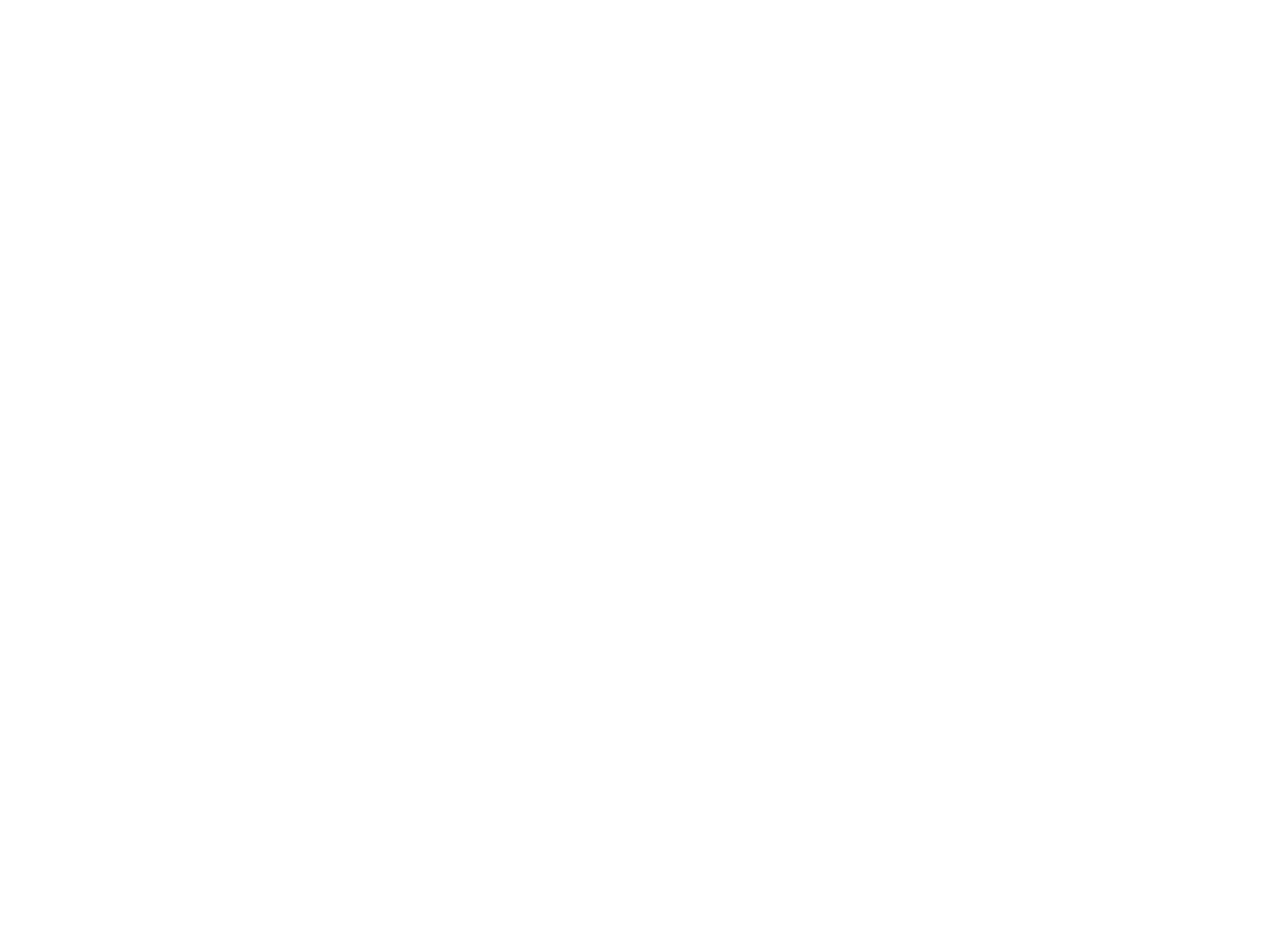
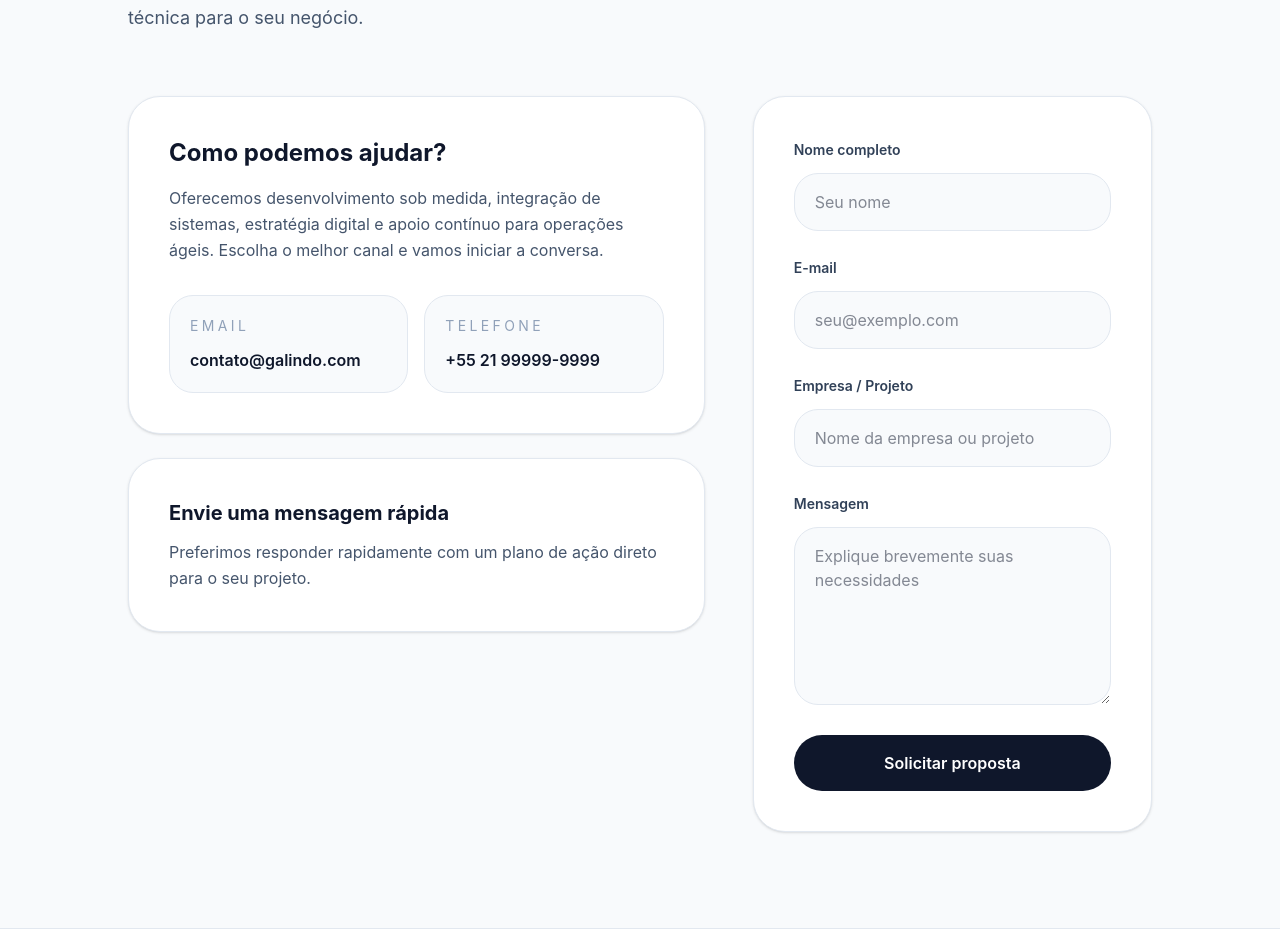
Before and after one commit to galindo-consulting-group/galindo-consulting-redesign, a React (Vite) app: page / in a window 1280 px wide. Shown: the part 4721-5650 px from the top of the page. Before the commit the page ends 4457 px from the top, so only its background shows below. Built offline with nearby package versions, Linux system fonts and the light colour scheme.

Commit message:
feat: adds Contact Us page

```diff
--- a/src/App.tsx
+++ b/src/App.tsx
@@ -2,8 +2,7 @@
 import Introduction from "./components/Introduction";
 import Projects from "./components/Projects";
 import Services from "./components/Services";
-// Os imports abaixo ficam comentados até que os meninos criem os arquivos
-// import ContactUs from "./components/ContactUs";
+import ContactUs from "./components/ContactUs";
 
 function App() {
   return (
@@ -21,7 +20,7 @@
       <Services />
 
       {/* 4. SEÇÃO: CONTACT US (Task do Hiran) */}
-      {/* <ContactUs /> */}
+      <ContactUs />
     </main>
   );
 }
--- /dev/null
+++ b/src/components/ContactUs.tsx
@@ -0,0 +1,119 @@
+export default function ContactUs() {
+  return (
+    <section id="contact" className="py-24 px-6 bg-slate-50 border-b border-slate-200">
+      <div className="max-w-5xl mx-auto">
+        <div className="mb-16">
+          <p className="text-sm font-semibold uppercase tracking-widest text-neutral-400 mb-4">
+            Contact
+          </p>
+          <h2 className="text-5xl font-bold text-black leading-tight tracking-tight">
+            Contrate-nos
+          </h2>
+          <p className="mt-4 max-w-2xl text-lg text-slate-600 leading-relaxed">
+            Estamos prontos para transformar sua visão em software confiável e escalável.
+            Conte-nos seu desafio e vamos estruturar a melhor proposta técnica para o seu negócio.
+          </p>
+        </div>
+
+        <div className="grid gap-12 lg:grid-cols-[1.3fr_0.9fr]">
+          <div className="space-y-6">
+            <div className="rounded-[2rem] border border-slate-200 bg-white p-10 shadow-sm">
+              <h3 className="text-2xl font-bold text-slate-900 mb-4">
+                Como podemos ajudar?
+              </h3>
+              <p className="text-base leading-relaxed text-slate-600">
+                Oferecemos desenvolvimento sob medida, integração de sistemas, estratégia digital e
+                apoio contínuo para operações ágeis. Escolha o melhor canal e vamos iniciar a conversa.
+              </p>
+
+              <div className="mt-8 grid gap-4 sm:grid-cols-2">
+                <div className="rounded-3xl bg-slate-50 p-5 border border-slate-200">
+                  <p className="text-sm uppercase tracking-[0.24em] text-slate-400 mb-3">
+                    Email
+                  </p>
+                  <p className="text-base font-semibold text-slate-900">
+                    contato@galindo.com
+                  </p>
+                </div>
+                <div className="rounded-3xl bg-slate-50 p-5 border border-slate-200">
+                  <p className="text-sm uppercase tracking-[0.24em] text-slate-400 mb-3">
+                    Telefone
+                  </p>
+                  <p className="text-base font-semibold text-slate-900">
+                    +55 21 99999-9999
+                  </p>
+                </div>
+              </div>
+            </div>
+
+            <div className="rounded-[2rem] border border-slate-200 bg-white p-10 shadow-sm">
+              <h4 className="text-xl font-bold text-slate-900 mb-3">
+                Envie uma mensagem rápida
+              </h4>
+              <p className="text-base text-slate-600 leading-relaxed">
+                Preferimos responder rapidamente com um plano de ação direto para o seu projeto.
+              </p>
+            </div>
+          </div>
+
+          <form className="space-y-6 rounded-[2rem] border border-slate-200 bg-white p-10 shadow-sm">
+            <div>
+              <label className="text-sm font-semibold text-slate-700" htmlFor="name">
+                Nome completo
+              </label>
+              <input
+                id="name"
+                type="text"
+                placeholder="Seu nome"
+                className="mt-3 w-full rounded-3xl border border-slate-200 bg-slate-50 px-5 py-4 text-base text-slate-900 outline-none transition-colors duration-200 focus:border-slate-400 focus:bg-white"
+              />
+            </div>
+
+            <div>
+              <label className="text-sm font-semibold text-slate-700" htmlFor="email">
+                E-mail
+              </label>
+              <input
+                id="email"
+                type="email"
+                placeholder="seu@exemplo.com"
+                className="mt-3 w-full rounded-3xl border border-slate-200 bg-slate-50 px-5 py-4 text-base text-slate-900 outline-none transition-colors duration-200 focus:border-slate-400 focus:bg-white"
+              />
+            </div>
+
+            <div>
+              <label className="text-sm font-semibold text-slate-700" htmlFor="company">
+                Empresa / Projeto
+              </label>
+              <input
+                id="company"
+                type="text"
+                placeholder="Nome da empresa ou projeto"
+                className="mt-3 w-full rounded-3xl border border-slate-200 bg-slate-50 px-5 py-4 text-base text-slate-900 outline-none transition-colors duration-200 focus:border-slate-400 focus:bg-white"
+              />
+            </div>
+
+            <div>
+              <label className="text-sm font-semibold text-slate-700" htmlFor="message">
+                Mensagem
+              </label>
+              <textarea
+                id="message"
+                rows={6}
+                placeholder="Explique brevemente suas necessidades"
+                className="mt-3 w-full rounded-[1.5rem] border border-slate-200 bg-slate-50 px-5 py-4 text-base text-slate-900 outline-none transition-colors duration-200 focus:border-slate-400 focus:bg-white"
+              />
+            </div>
+
+            <button
+              type="submit"
+              className="inline-flex w-full items-center justify-center rounded-full bg-slate-900 px-8 py-4 text-base font-semibold text-white transition-colors duration-200 hover:bg-slate-800"
+            >
+              Solicitar proposta
+            </button>
+          </form>
+        </div>
+      </div>
+    </section>
+  );
+}
```
